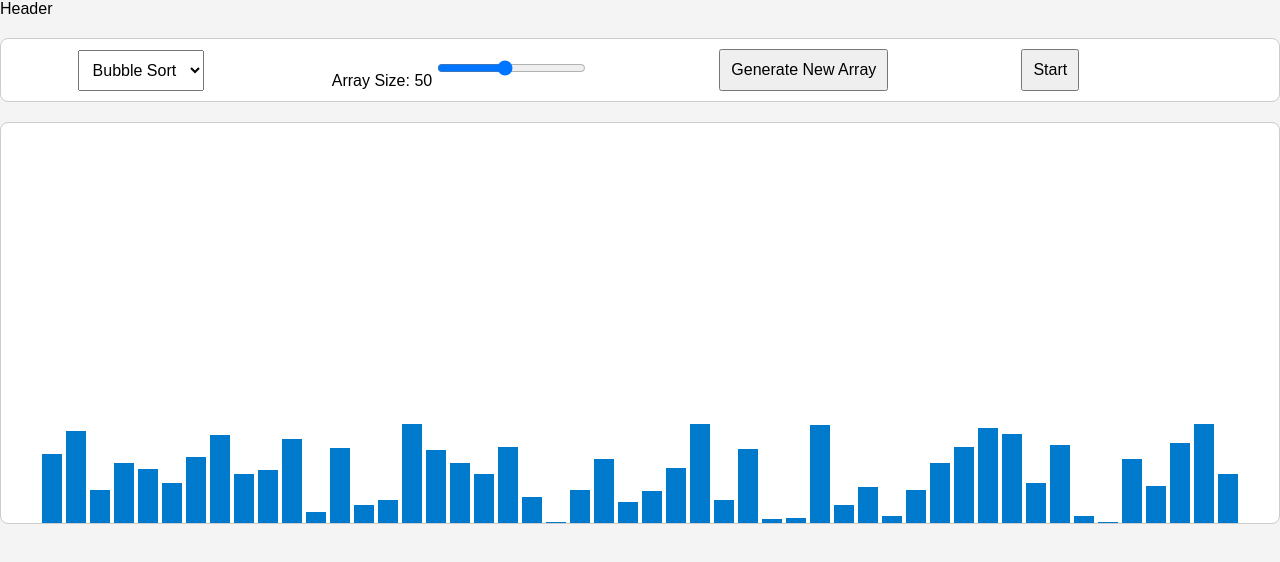
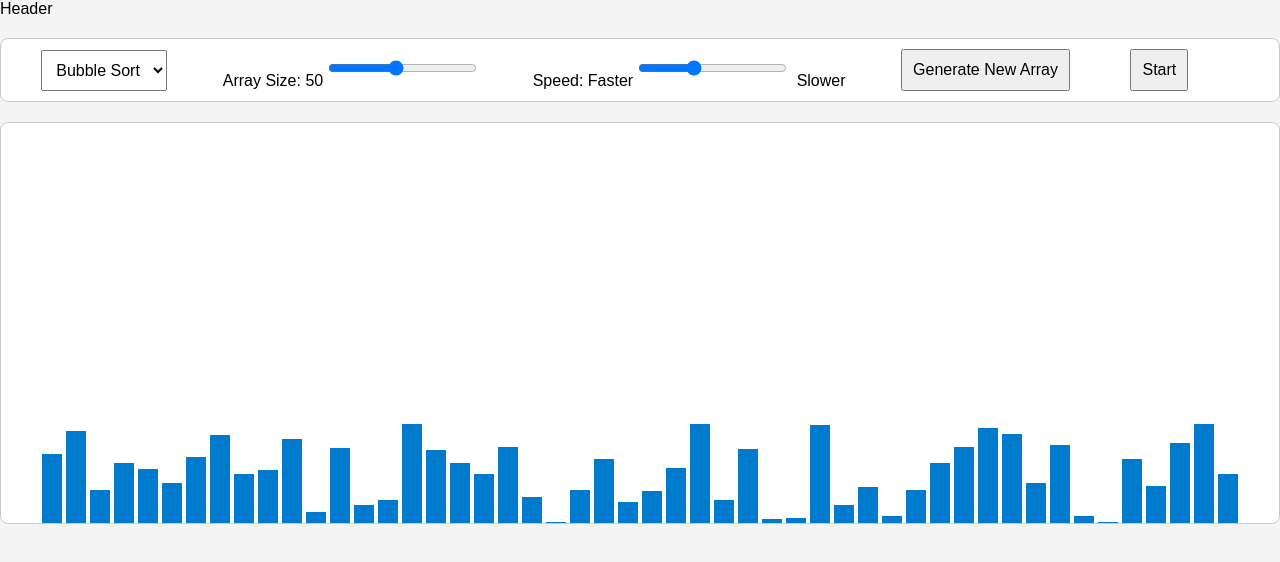
Before and after one commit to thejamesgore/comp-sci, a React (Vite) app: page / in a window 1280 px wide. Shown: the top 562 px of the page. Built offline with nearby package versions, Linux system fonts and the light colour scheme.

Commit message:
add speed controls

```diff
--- a/src/App.jsx
+++ b/src/App.jsx
@@ -10,6 +10,7 @@ function App() {
   const [array, setArray] = useState([50, 40, 30, 20, 10])
   const [animations, setAnimations] = useState([])
   const [selectedAlgorithm, setSelectedAlgorithm] = useState('bubbleSort')
+  const [speed, setSpeed] = useState(10)
 
   useEffect(() => {
     const initialArray = generateRandomArray(50)
@@ -39,6 +40,10 @@ function App() {
     setAnimations(animations)
   }
 
+  const handleSpeedChange = (newSpeed) => {
+    setSpeed(newSpeed)
+  }
+
   return (
     <div className="App">
       <Header />
@@ -46,8 +51,9 @@ function App() {
         onGenerateNewArray={generateNewArray}
         onStartSort={startSort}
         onAlgorithmChange={setSelectedAlgorithm}
+        onSpeedChange={handleSpeedChange}
       />
-      <Visualiser array={array} animations={animations} />
+      <Visualiser array={array} animations={animations} speed={speed} />
     </div>
   )
 }
--- a/src/components/ControlPanel.jsx
+++ b/src/components/ControlPanel.jsx
@@ -4,9 +4,11 @@ const ControlPanel = ({
   onGenerateNewArray,
   onStartSort,
   onAlgorithmChange,
+  onSpeedChange,
 }) => {
   const [arraySize, setArraySize] = useState(50)
   const [isSorting, setIsSorting] = useState(false)
+  const [speed, setSpeed] = useState(10)
 
   const handleGenerateArray = () => {
     const array = Array.from({ length: arraySize }, () =>
@@ -18,6 +20,12 @@ const ControlPanel = ({
 
   const handleArraySizeChange = (e) => {
     setArraySize(e.target.value)
+  }
+
+  const handleSpeedChange = (e) => {
+    const newSpeed = e.target.value
+    setSpeed(newSpeed)
+    onSpeedChange(newSpeed)
   }
 
   const handleStartSort = () => {
@@ -42,6 +50,17 @@ const ControlPanel = ({
           onChange={handleArraySizeChange}
         />
       </label>
+      <label>
+        Speed: Faster
+        <input
+          value={speed}
+          type="range"
+          min="5"
+          max="20"
+          onChange={handleSpeedChange}
+        />{' '}
+        Slower
+      </label>
       <button onClick={handleGenerateArray}>Generate New Array</button>
       <button onClick={handleStartSort}>Start</button>
       <div className={`array-container ${isSorting ? 'sorting' : ''}`}></div>
--- a/src/components/Visualiser.jsx
+++ b/src/components/Visualiser.jsx
@@ -1,21 +1,19 @@
 import { useEffect, useState } from 'react'
 
-export default function Visualizer({ array, animations }) {
+export default function Visualizer({ array, animations, speed }) {
   const [localArray, setLocalArray] = useState([])
   const [localAnimations, setLocalAnimations] = useState([])
   const [comparingIndices, setComparingIndices] = useState([-1, -1])
 
-  // Sync the local state with the new props
   useEffect(() => {
     console.log('Array prop changed:', array)
     console.log('Animations prop changed:', animations)
 
-    setLocalArray([...array]) // Ensure a new array instance is used
-    setLocalAnimations([...animations]) // Ensure a new array instance is used
-    setComparingIndices([-1, -1])
+    setLocalArray([...array]) // Ensure new array instance
+    setLocalAnimations([...animations]) // Ensure new animations instance
+    setComparingIndices([-1, -1]) // Reset comparing indices
   }, [array, animations])
 
-  // Handle the animation steps
   useEffect(() => {
     if (localAnimations.length === 0) return
 
@@ -28,10 +26,10 @@ export default function Visualizer({ array, animations }) {
       setLocalArray(newArray)
       setLocalAnimations(localAnimations.slice(1))
       setComparingIndices([-1, -1])
-    }, 10)
+    }, speed)
 
     return () => clearTimeout(timer)
-  }, [localAnimations, localArray])
+  }, [localAnimations, localArray, speed])
 
   return (
     <div className="visualizer">
```
